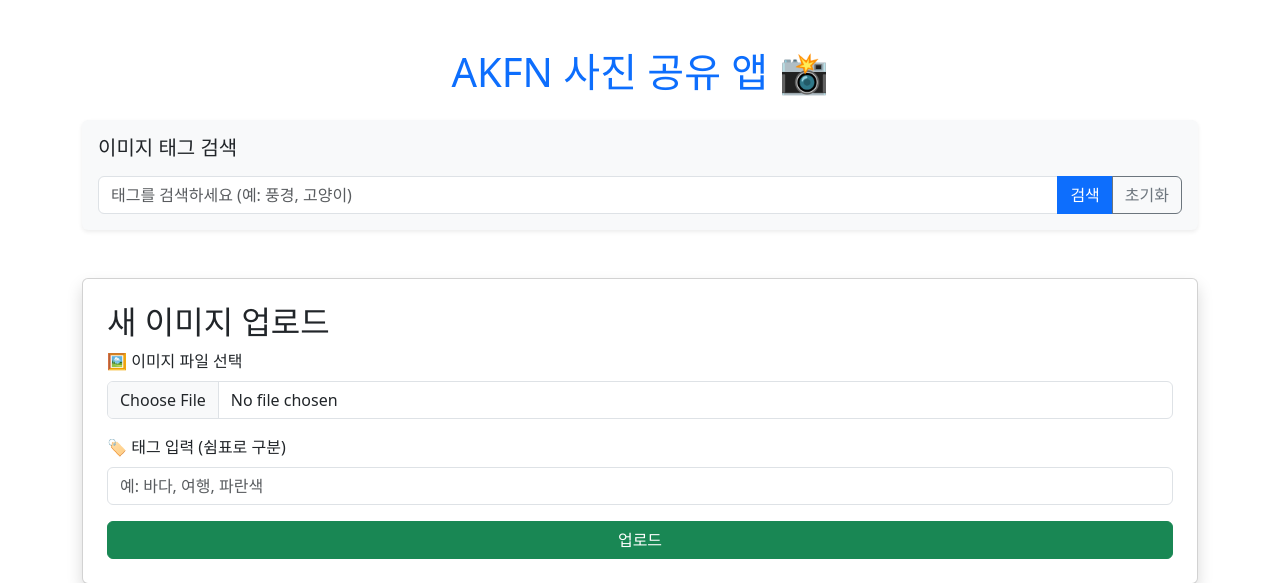
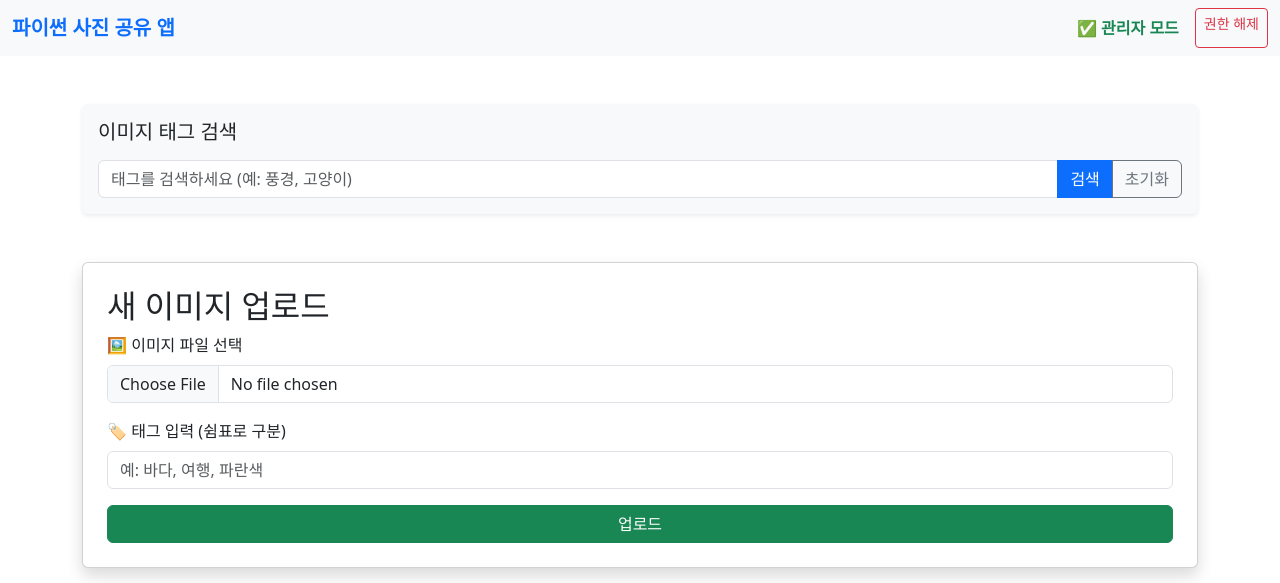
Before and after one commit to akfn12/image-share-app, a Flask app: page / in a window 1280 px wide. Shown: the top 583 px of the page. Run offline with Flask 3, Linux system fonts and the light colour scheme; the visitor is signed in with stand-in values (Sample User, id 1).

Commit message:
Update index.html

```diff
--- a/templates/index.html
+++ b/templates/index.html
@@ -3,7 +3,7 @@
 <head>
     <meta charset="UTF-8">
     <meta name="viewport" content="width=device-width, initial-scale=1.0">
-    <title>AKFN 사진 공유 앱</title>
+    <title>파이썬 사진 공유 앱</title>
     <link href="https://cdn.jsdelivr.net/npm/bootstrap@5.3.3/dist/css/bootstrap.min.css" rel="stylesheet">
     <style>
         .image-card {
@@ -24,8 +24,23 @@
     </style>
 </head>
 <body>
+    <nav class="navbar navbar-light bg-light">
+        <div class="container-fluid">
+            <a class="navbar-brand fw-bold text-primary" href="{{ url_for('index') }}">파이썬 사진 공유 앱</a>
+            <div class="d-flex">
+                {% if is_admin %}
+                    <span class="navbar-text me-3 text-success fw-bold">
+                        ✅ 관리자 모드
+                    </span>
+                    <a href="{{ url_for('admin_login') }}" class="btn btn-sm btn-outline-danger">권한 해제</a>
+                {% else %}
+                    <a href="{{ url_for('admin_login') }}" class="btn btn-sm btn-primary">관리자 인증</a>
+                {% endif %}
+            </div>
+        </div>
+    </nav>
+
     <div class="container mt-5">
-        <h1 class="mb-4 text-center text-primary">AKFN 사진 공유 앱 📸</h1>
 
         <form action="{{ url_for('search') }}" method="GET" class="mb-5 p-3 bg-light rounded shadow-sm">
             <h5 class="mb-3">이미지 태그 검색</h5>
@@ -63,11 +78,17 @@
                 <div class="image-card">
                     <img src="{{ url_for('uploaded_file', filename=image.filename) }}" alt="{{ image.filename }}" class="img-fluid">
                     <div class="p-3">
-                        <div class="tags-area">
+                        <div class="tags-area mb-2">
                             {% for tag in image.tags %}
                                 <span class="badge bg-info text-dark">{{ tag.name }}</span>
                             {% endfor %}
                         </div>
+
+                        {% if is_admin %}
+                            <form action="{{ url_for('delete_image', image_id=image.id) }}" method="POST" onsubmit="return confirm('정말로 이 이미지를 삭제하시겠습니까?');">
+                                <button type="submit" class="btn btn-danger btn-sm w-100 mt-2">사진 삭제</button>
+                            </form>
+                        {% endif %}
                     </div>
                 </div>
             </div>
```
